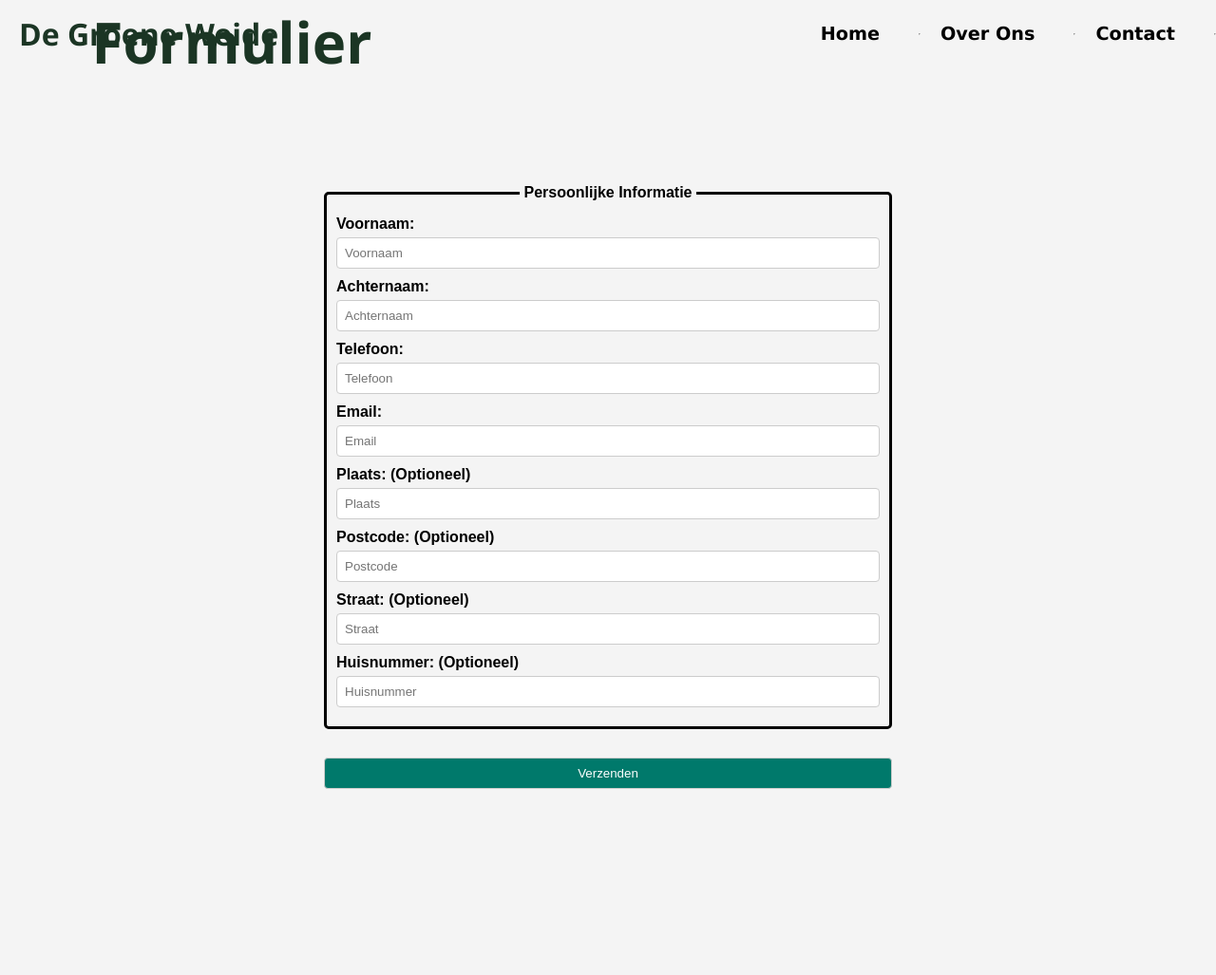
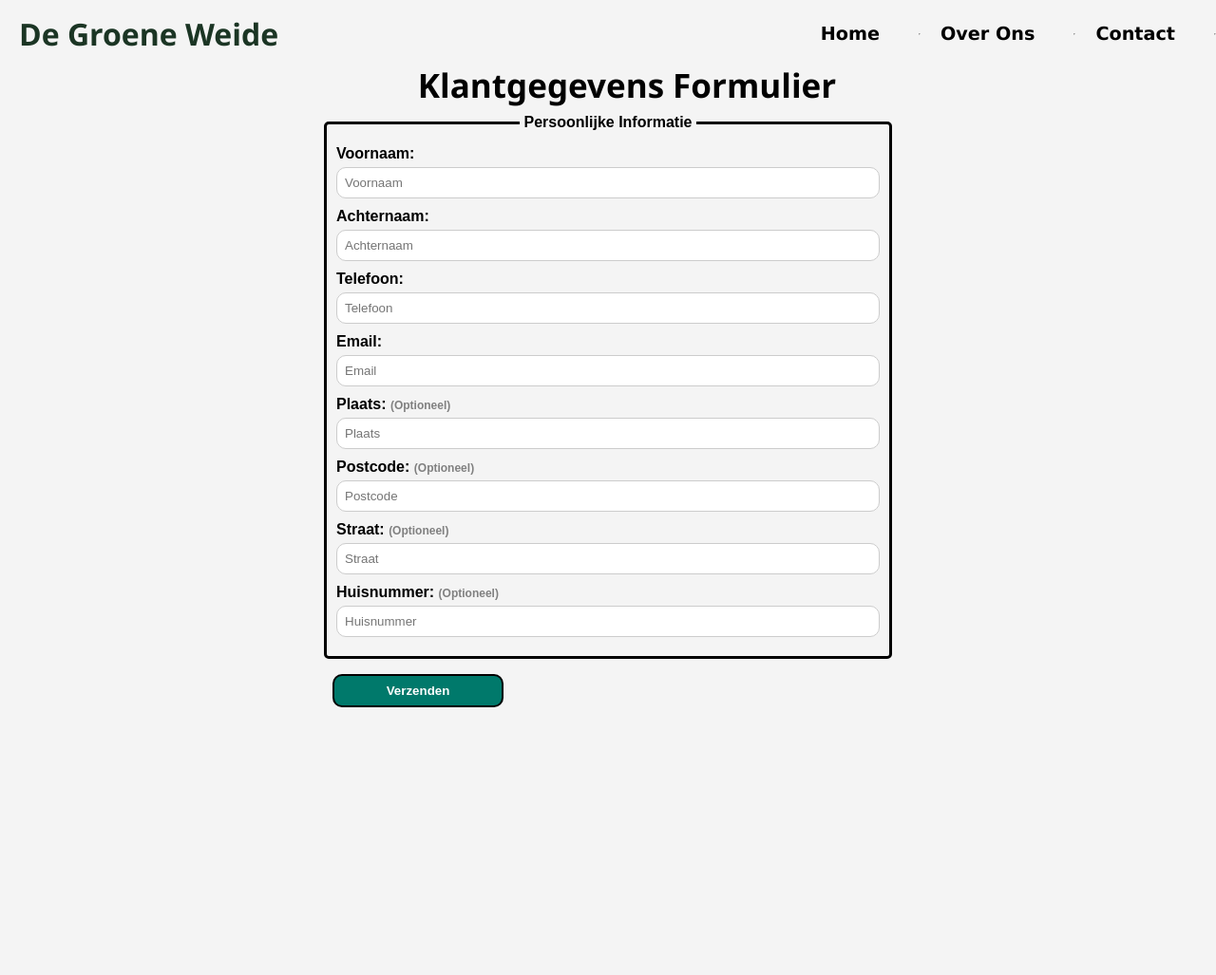
Before and after one commit to OICT-Team-2/BoerenCamping, a PHP site: page /klantgegevens2.php in a window 1280 px wide. Shown: the whole page at 95% size. After the commit the page ends 745 px from the top, so only its background shows below. Run offline with PHP 8.4, Linux system fonts and the light colour scheme.

Commit message:
Update stylegroeneweide.css

```diff
--- a/Camping Project/css/stylegroeneweide.css
+++ b/Camping Project/css/stylegroeneweide.css
@@ -152,9 +151,9 @@ header {
   padding: 1em 0;
 }
 
-main {
+.main {
   max-width: 600px;
-  top: -160px;
+  top: -70px;
   position: relative;
   margin: 20px auto;
   color: black;
@@ -194,25 +193,46 @@ input {
   padding: 8px;
   margin-bottom: 10px;
   border: 1px solid #ccc;
-  border-radius: 4px;
+  border-radius: 10px;
   box-sizing: border-box;
 }
 
 input[type="submit"] {
+  width: 30%;
   background-color: #00796b;
   color: #fff;
+  position: relative;
+  border-color: black;
+  border: 2px solid black;
+  right: 200px;
+  font-weight: bold;
   cursor: pointer;
-  margin: 15px auto;
+  margin: 1px auto;
 }
-
 input[type="submit"]:hover {
-  transition: 1s;
+  transition: 0.5s;
   background-color: #fca311;
 }
 
 .groeneweidebanner {
   text-align: center;
   width: 50%;
+}
+.optional {
+  font-size: 12px;
+  color: gray;
+}
+
+.headtext {
+  color: black;
+  left: 50%;
+  top: 140px;
+  font-size: 35px;
+  transform: translateX(-50%);
+  position: absolute;
+  text-align: center;
+  padding: 1em 0;
+  width: max-content;
 }
 
 .headerText {
```
Also changed, not shown: other parts of Camping Project/css/stylegroeneweide.css (+52 -4 lines).
